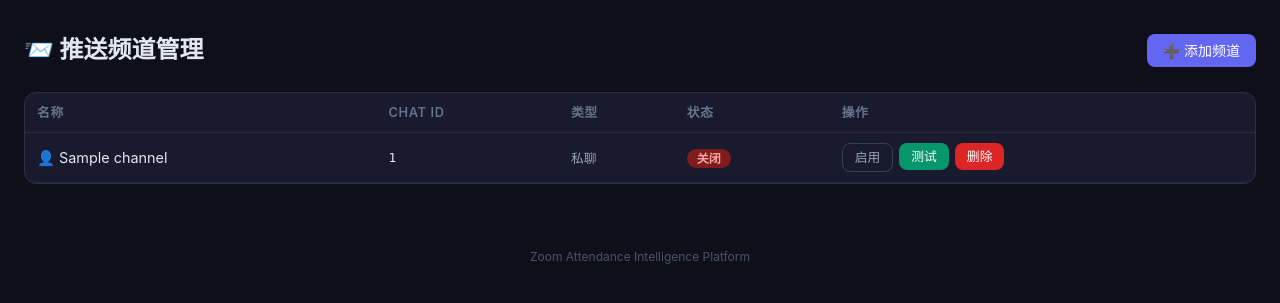
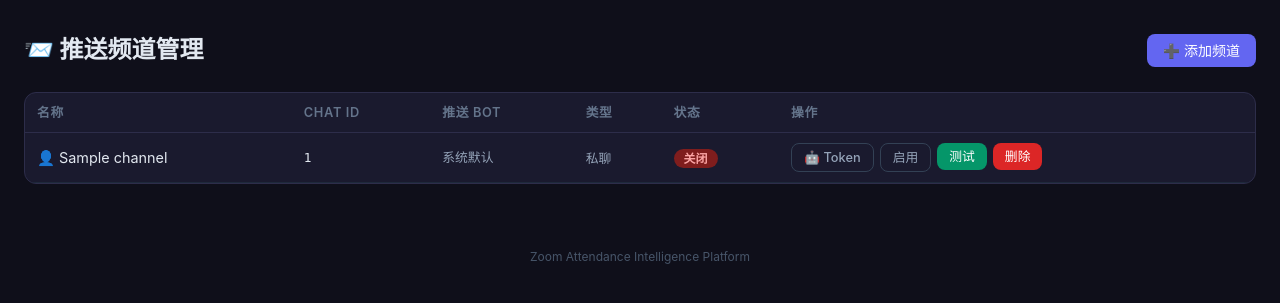
Before and after one commit to wang1682/zoom-attendance-monitor, a Python web app: template templates/tenant_channels.html in a window 1280 px wide. Shown: the part 62-365 px from the top of the page. Run offline with Jinja, Linux system fonts and the light colour scheme; the template is opened without the code that fills it: most values are stand-ins (such as "Sample title", 1, 10 or a date in 2020); some libraries are stand-ins or nearby versions.

Commit message:
feat(channels): add per-channel bot token editing
- Add bot_token column to tenant_channels (DB migration)
- Update create_tenant_channel() to accept bot_token
- Add update_tenant_channel_bot_token() in db.py
- Add /channels/{id}/bot-token endpoint for editing
- Update test endpoint to use per-channel bot_token (fallback to global)
- Add bot_token field to create form + edit modal in UI

```diff
--- a/telegram_push.py
+++ b/telegram_push.py
@@ -8,10 +8,10 @@ import requests
 from config import settings
 
 
-def send_message(text: str, chat_id: str = None) -> dict:
+def send_message(text: str, chat_id: str = None, bot_token: str = None) -> dict:
     """Send message to Telegram, return {ok, error}"""
     target = chat_id or settings.telegram_group_chat_id or settings.telegram_private_chat_id
-    token = settings.telegram_bot_token
+    token = bot_token or settings.telegram_bot_token
     if not token or not target:
         return {"ok": False, "error": "Telegram not configured"}
     try:
--- a/templates/tenant_channels.html
+++ b/templates/tenant_channels.html
@@ -14,6 +14,7 @@
             <tr>
                 <th>名称</th>
                 <th>Chat ID</th>
+                <th>推送 Bot</th>
                 <th>类型</th>
                 <th>状态</th>
                 <th>操作</th>
@@ -29,6 +30,13 @@
                     </span>
                 </td>
                 <td style="font-family:monospace; font-size:0.8rem;">{{ ch.chat_id }}</td>
+                <td style="font-size:0.8rem;">
+                    {% if ch.has_bot_token == 'true' %}
+                        <span style="color:#059669;">✅ 自定义</span>
+                    {% else %}
+                        <span style="color:#94a3b8;">系统默认</span>
+                    {% endif %}
+                </td>
                 <td>
                     <span style="font-size:0.8rem; color:#94a3b8;">
                         {{ '群组' if ch.is_group == 'true' else '私聊' }}
@@ -41,6 +49,8 @@
                 </td>
                 <td>
                     <div style="display:flex; gap:6px;">
+                        <!-- Bot Token -->
+                        <button onclick="openBotTokenModal('{{ ch.id }}', '{{ ch.label or ch.chat_id }}')" class="btn btn-ghost btn-sm">🤖 Token</button>
                         <!-- Toggle -->
                         <form method="post" action="/dashboard/tenant/channels/{{ ch.id }}/toggle" style="display:inline">
                             <button type="submit" class="btn btn-ghost btn-sm">
@@ -85,6 +95,11 @@
                 <label style="font-size:0.8rem; color:#94a3b8;">名称（可选）</label>
                 <input name="label" placeholder="例如: YC 预警群">
             </div>
+            <div style="margin-bottom:12px;">
+                <label style="font-size:0.8rem; color:#94a3b8;">Bot Token（可选）</label>
+                <input name="bot_token" placeholder="留空则使用系统默认 Bot">
+                <div style="font-size:0.75rem; color:#64748b; margin-top:4px;">自定义推送机器人 Token。留空 = 使用系统全局 Bot。</div>
+            </div>
             <div style="margin-bottom:20px;">
                 <label style="font-size:0.8rem; color:#94a3b8;">类型</label>
                 <select name="is_group">
@@ -100,4 +115,33 @@
     </div>
 </div>
 
+<!-- Bot Token Edit Modal -->
+<div id="botTokenModal" class="modal-overlay">
+    <div class="modal-content">
+        <h3 style="font-weight:600; margin-bottom:16px;">🤖 设置 Bot Token</h3>
+        <p style="font-size:0.85rem; color:#64748b; margin-bottom:16px;">
+            为频道 <strong id="botTokenChannelName"></strong> 设置自定义推送机器人。
+        </p>
+        <form id="botTokenForm" method="post" action="">
+            <div style="margin-bottom:12px;">
+                <label style="font-size:0.8rem; color:#94a3b8;">Bot Token</label>
+                <input name="bot_token" id="botTokenInput" placeholder="留空则使用系统默认 Bot">
+            </div>
+            <div style="display:flex; gap:8px; justify-content:flex-end;">
+                <button type="button" onclick="closeModal('botTokenModal')" class="btn btn-ghost">取消</button>
+                <button type="submit" class="btn btn-primary">保存</button>
+            </div>
+        </form>
+    </div>
+</div>
+
+<script>
+function openBotTokenModal(channelId, channelName) {
+    document.getElementById('botTokenChannelName').textContent = channelName;
+    document.getElementById('botTokenForm').action = '/dashboard/tenant/channels/' + channelId + '/bot-token';
+    document.getElementById('botTokenInput').value = '';
+    openModal('botTokenModal');
+}
+</script>
+
 {% endblock %}
```
Also changed, not shown: db.py (+12 -4 lines), tenant_routes.py (+19 -3 lines).
